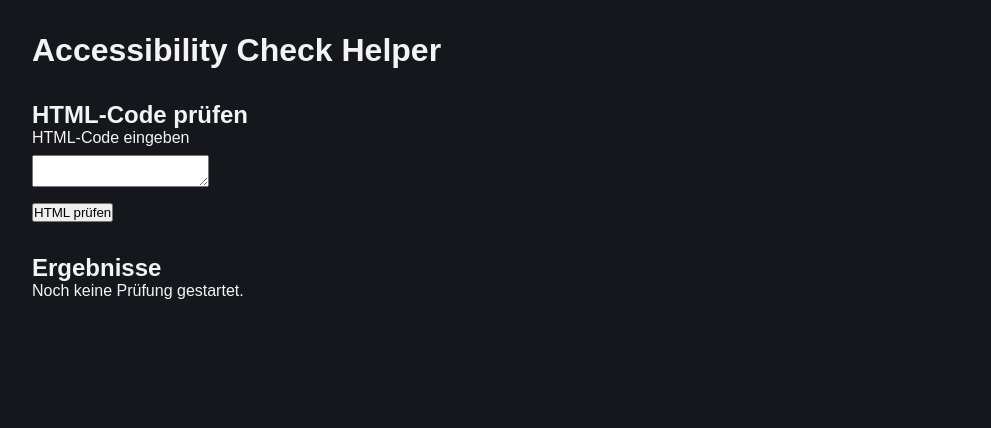
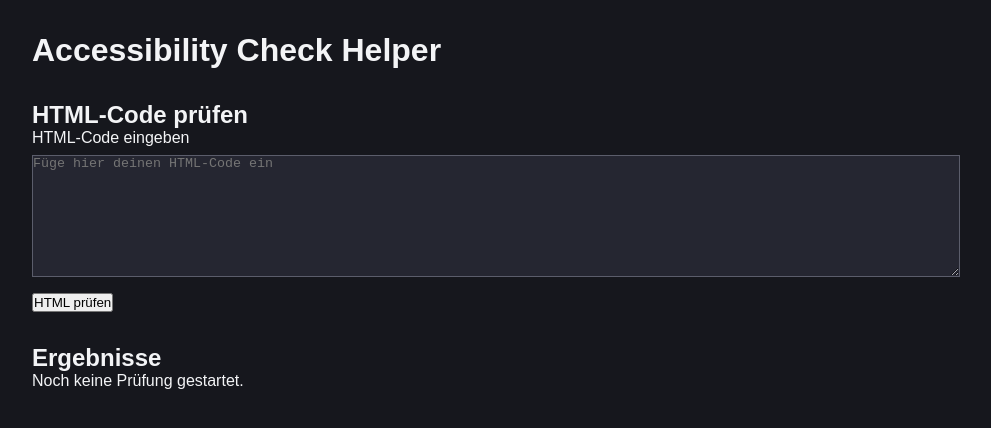
Before and after one commit to Lu-Nes/accessibility-check-helper, a React (Vite) app: page / in a window 1280 px wide. Shown: the top 428 px of the page, without its empty margins (144-1135 px from the left). Built offline with nearby package versions, Linux system fonts and the light colour scheme.

Commit message:
Textarea nutzbarer gemacht

```diff
--- a/src/App.css
+++ b/src/App.css
@@ -20,4 +20,9 @@ button {
 textarea {
   margin-top: 0.5rem;
   margin-bottom: 1rem;
+  width: 100%;
+  min-width: 40rem;
+  background-color: #252631;
+  color: #f3f4f6;
+  border: 1px solid #5b5d6b;
 }
--- a/src/App.jsx
+++ b/src/App.jsx
@@ -10,7 +10,11 @@ function App() {
 
         <label htmlFor="html-input">HTML-Code eingeben</label>
 
-        <textarea id="html-input"></textarea>
+        <textarea
+          id="html-input"
+          rows="8"
+          placeholder="Füge hier deinen HTML-Code ein"
+          ></textarea>
 
         <button>HTML prüfen</button>
       </section>
```
